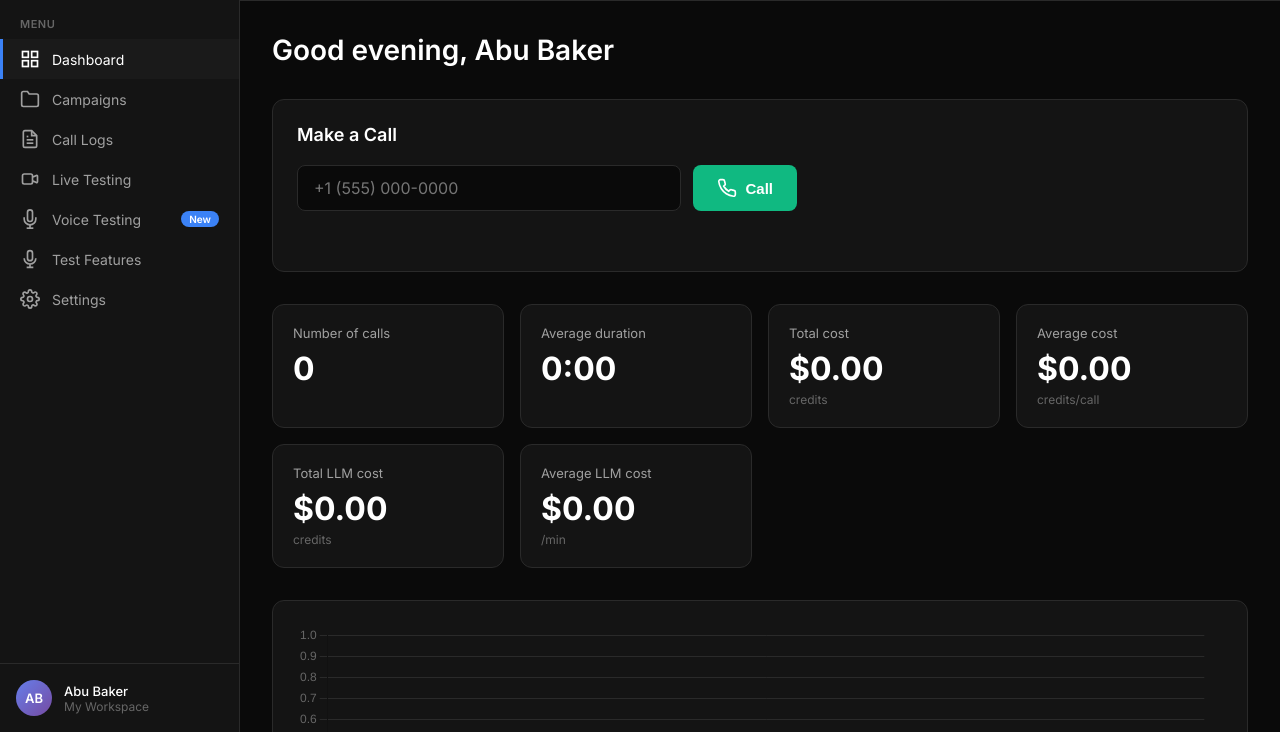
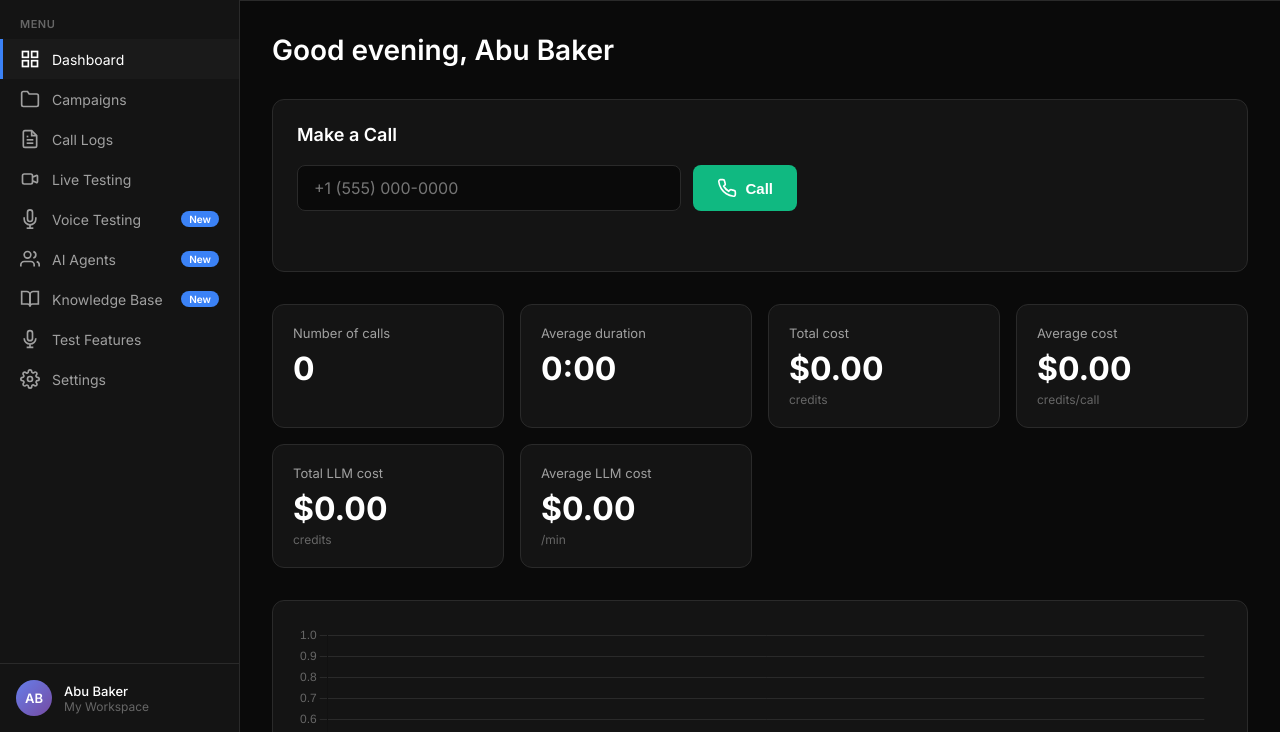
Before and after one commit to abubaker082512/ai_calling_agent, a website: page dashboard/public/index.html in a window 1280 px wide. Shown: the part 68-800 px from the top of the page. Drawn offline with nearby package versions, Linux system fonts and the light colour scheme; no server answers.

Commit message:
[feat] Add Knowledge Bases and Agents to navigation sidebar

```diff
--- a/dashboard/public/index.html
+++ b/dashboard/public/index.html
@@ -69,6 +69,24 @@
                         <line x1="8" y1="23" x2="16" y2="23"></line>
                     </svg>
                     <span>Voice Testing</span>
+                    <span class="badge">New</span>
+                </a>
+                <a href="agents.html" class="nav-item">
+                    <svg width="20" height="20" viewBox="0 0 24 24" fill="none" stroke="currentColor" stroke-width="2">
+                        <path d="M17 21v-2a4 4 0 0 0-4-4H5a4 4 0 0 0-4 4v2"></path>
+                        <circle cx="9" cy="7" r="4"></circle>
+                        <path d="M23 21v-2a4 4 0 0 0-3-3.87"></path>
+                        <path d="M16 3.13a4 4 0 0 1 0 7.75"></path>
+                    </svg>
+                    <span>AI Agents</span>
+                    <span class="badge">New</span>
+                </a>
+                <a href="knowledge-bases.html" class="nav-item">
+                    <svg width="20" height="20" viewBox="0 0 24 24" fill="none" stroke="currentColor" stroke-width="2">
+                        <path d="M2 3h6a4 4 0 0 1 4 4v14a3 3 0 0 0-3-3H2z"></path>
+                        <path d="M22 3h-6a4 4 0 0 0-4 4v14a3 3 0 0 1 3-3h7z"></path>
+                    </svg>
+                    <span>Knowledge Base</span>
                     <span class="badge">New</span>
                 </a>
                 <a href="test-features.html" class="nav-item">
```
